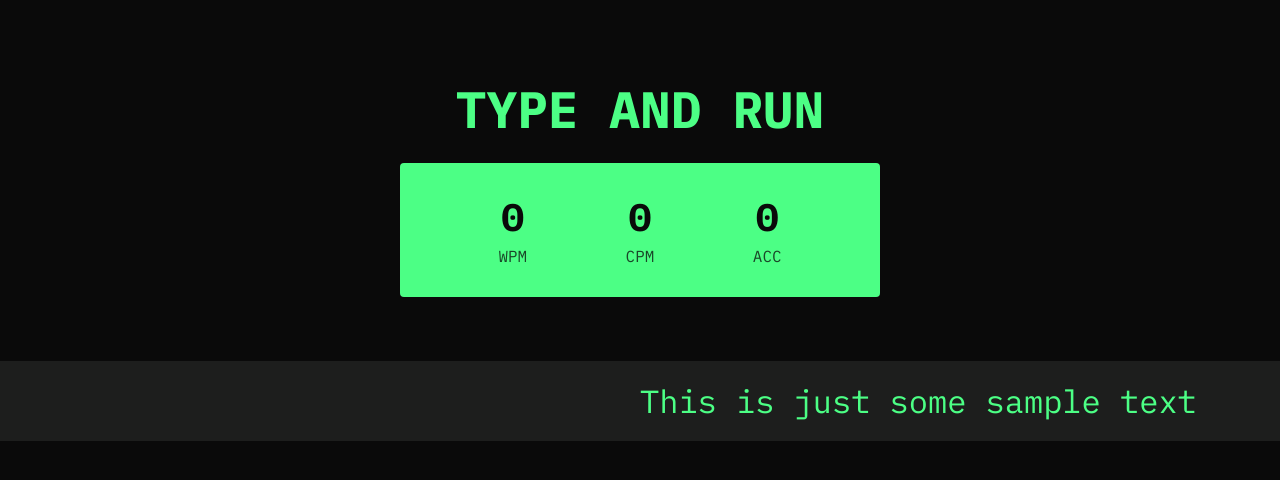
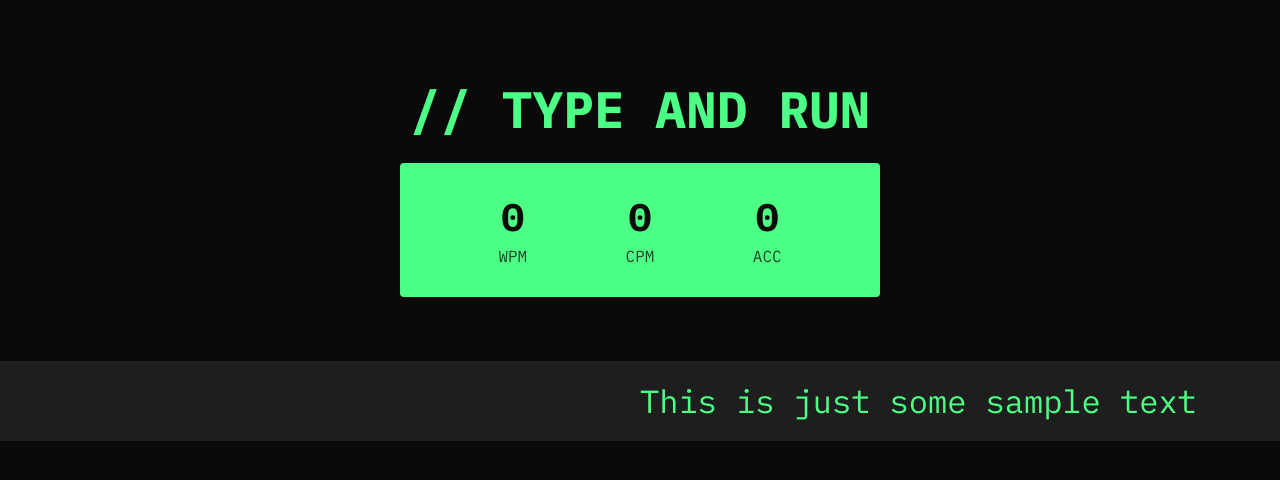
Before and after one commit to juliusdotdev/typeandrun, a Next.js app: page / in a window 1280 px wide. Shown: the top 480 px of the page. Built offline with nearby package versions, Linux system fonts and the light colour scheme.

Commit message:
feat(home page): update headline text

```diff
--- a/components/home/Header.tsx
+++ b/components/home/Header.tsx
@@ -6,7 +6,7 @@ import styled from 'styled-components'
 export default () => {
     return (
         <Header>
-            <Headline>TYPE AND RUN</Headline>
+            <Headline>// TYPE AND RUN</Headline>
         </Header>
     )
 }
```
